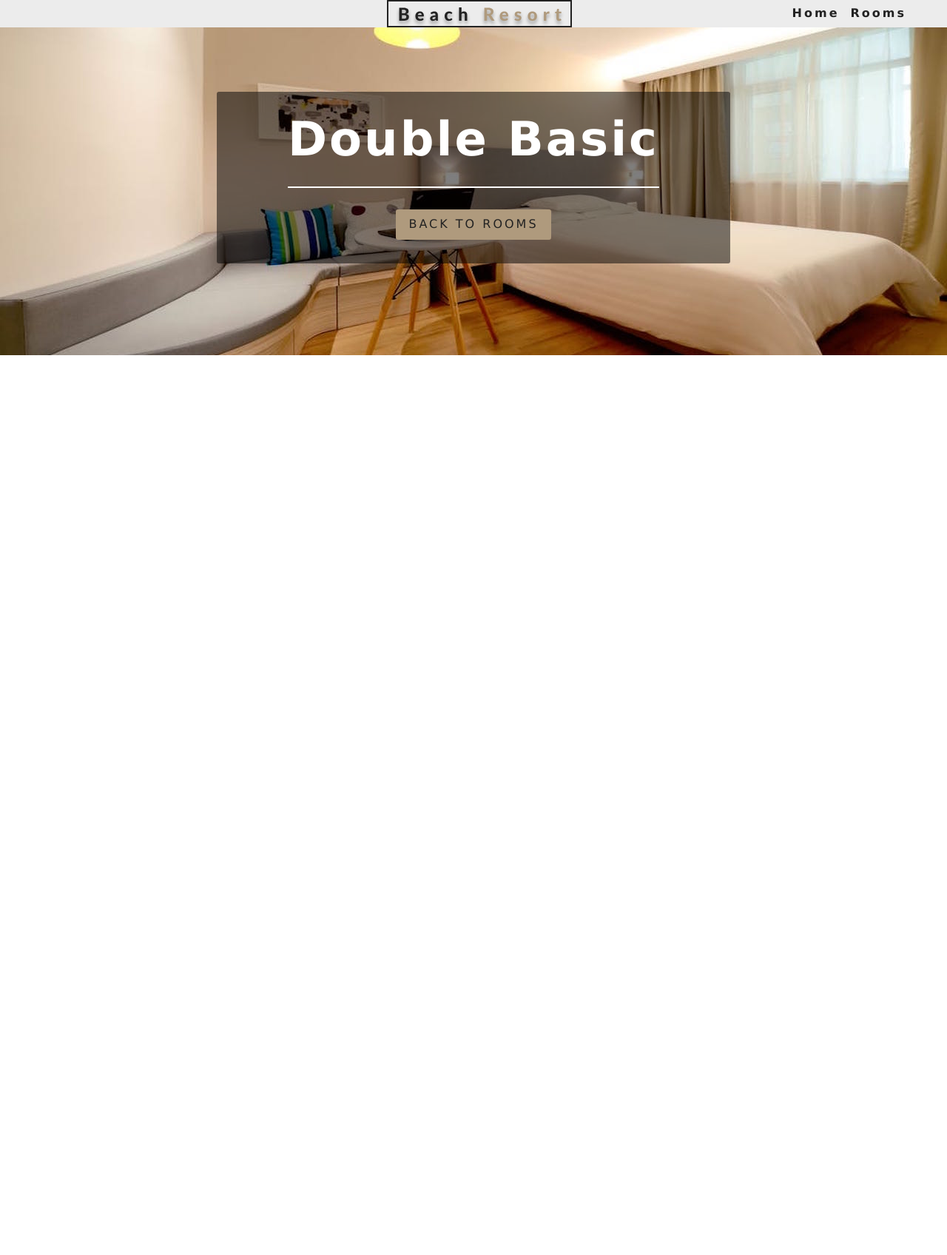
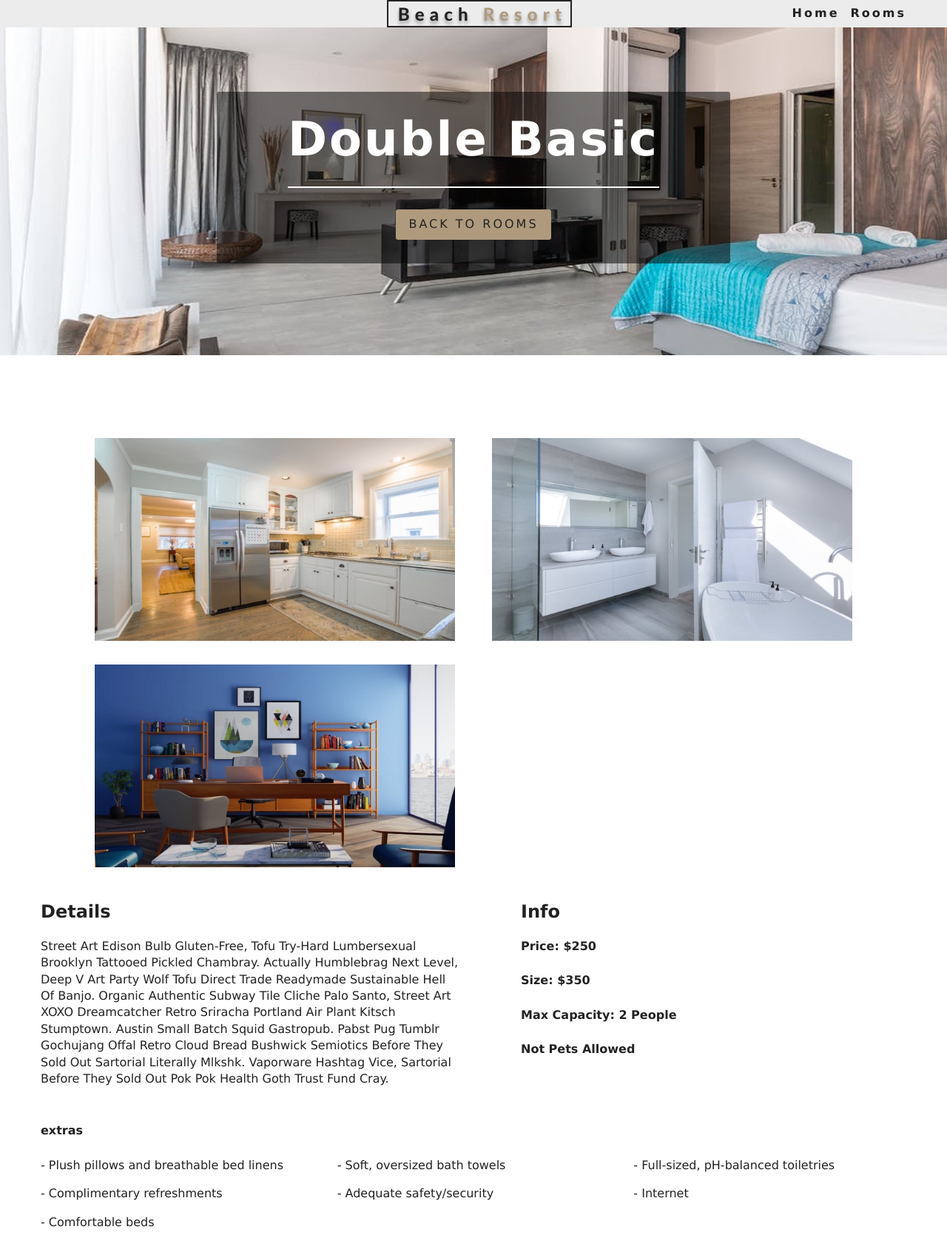
Before and after one commit to kayot88/beach_resort, a React (Create React App) app: page /rooms/double-basic in a window 1280 px wide. Shown: the top 1696 px of the page at 74% size. Before the commit the page ends 800 px from the top, so only its background shows below. Built offline with nearby package versions, Linux system fonts and the light colour scheme.

Commit message:
singleRoomPage

```diff
--- a/package.json
+++ b/package.json
@@ -8,7 +8,8 @@
     "react-dom": "^16.9.0",
     "react-icons": "^3.7.0",
     "react-router-dom": "^5.0.1",
-    "react-scripts": "3.1.2"
+    "react-scripts": "3.1.2",
+    "styled-components": "^4.4.0"
   },
   "scripts": {
     "start": "react-scripts start",
--- a/src/components/Room.js
+++ b/src/components/Room.js
@@ -3,6 +3,7 @@ import { Link } from 'react-router-dom';
 import defaultImg from '../images/room-1.jpeg';
 import PropTypes from 'prop-types';
 const Room = ({ room }) => {
+  // console.log(room);
   const { name, slug, images, price } = room;
   // console.log(room);
   return (
--- /dev/null
+++ b/src/components/StyledHero.js
@@ -0,0 +1,13 @@
+import styled from 'styled-components';
+import defaultImg from '../images/room-1.jpeg';
+
+const StyledHero = styled.header`
+  min-height: 60vh;
+  background: url(${props => (props.img ? props.img : defaultImg)}) center/cover
+    no-repeat;
+  display: flex;
+  align-items: center;
+  justify-content: center;
+`;
+
+export default StyledHero;
--- a/src/components/context.js
+++ b/src/components/context.js
@@ -31,14 +31,13 @@ class RoomProvider extends Component {
   };
 
   getRoom = slug => {
-    const tempRooms = [...this.state.rooms];
-    const room = tempRooms.filter(room => {
+    let tempRooms = [...this.state.rooms];
+    const room = tempRooms.find(room => {
       return room.slug === slug;
     });
     return room;
   };
   render() {
-    // console.log(this.state.rooms);
     return (
       <RoomContext.Provider value={{ ...this.state, getRoom: this.getRoom }}>
         {this.props.children}
--- a/src/pages/Home.js
+++ b/src/pages/Home.js
@@ -1,5 +1,6 @@
 import React from 'react';
 import { Link } from 'react-router-dom';
+import StyledHero from '../components/StyledHero'
 import Banner from '../components/Banner';
 import Hero from '../components/Hero';
 import Services from '../components/Services';
@@ -19,6 +20,7 @@ const Home = () => {
       </Hero>
       <Services />
       <FeaturedRooms />
+      <StyledHero>Hello</StyledHero>
     </>
   );
 };
--- a/src/pages/SingleRoom.js
+++ b/src/pages/SingleRoom.js
@@ -1,24 +1,36 @@
 import React, { Component } from 'react';
 import { Link } from 'react-router-dom';
+import styled from 'styled-components';
 import { RoomContext } from '../components/context';
 import PropTypes from 'prop-types';
 import Navbar from '../components/Navbar';
 import Hero from '../components/Hero';
-import Title from '../components/Title'
+import Title from '../components/Title';
 import Banner from '../components/Banner';
 import Loading from '../components/Loading';
+import defaultBcg from '../images/defaultBcg.jpeg';
+import StyledHero from '../components/StyledHero';
 
 class SingleRoom extends Component {
   state = {
-    slug: this.props.match.params.slug
+    slug: this.props.match.params.slug,
+    defaultImg: '../images/defaultBcg.jpeg'
   };
   static contextType = RoomContext;
-  componentDidMount(){
-
-  }
+  componentDidMount() {}
   render() {
     const { loading, rooms, getRoom } = this.context;
     const room = getRoom(this.state.slug);
+    if (!room) {
+      return (
+        <div className="errors">
+          <h3>no rooms could be found...</h3>
+          <Link to="/rooms" className="btn-primary">
+            back to rooms
+          </Link>
+        </div>
+      );
+    }
     const {
       name,
       description,
@@ -28,26 +40,52 @@ class SingleRoom extends Component {
       extras,
       breakfast,
       pets,
-      images
+      images,
+      id
     } = room;
-    console.log(room);
-    if (room.length == 0) {
-      return (
-        <div className="errors">
-          <h3>no rooms could be found...</h3>
-          <Link to="/rooms" className="btn-primary">
-            back to rooms
-          </Link>
-        </div>
-      );
-    }
-    console.log(room[0].name);
+    const [mainImg, ...defaultBcg] = images;
+    console.log(extras);
     return (
-      <Hero hero="roomsHero">
-        <Banner title={room[0].name}>
-          <Link to='/rooms' className='btn-primary'>back to rooms</Link>
-        </Banner>
-      </Hero>
+      <>
+        <StyledHero img={mainImg || defaultBcg} hero="roomsHero">
+          <Banner title={name} className="services-header">
+            <Link to="/rooms" className="btn-primary">
+              back to rooms
+            </Link>
+          </Banner>
+        </StyledHero>
+        <section className="single-room">
+          <div className="single-room-img">
+            {defaultBcg.map((image, i) => (
+              <img key={i} src={image}></img>
+            ))}
+          </div>
+          <div className="single-room-info">
+            <article className="desc">
+              <h3>details</h3>
+              <p>{description}</p>
+            </article>
+            <article className="info">
+              <h3>info</h3>
+              <h6>price: ${price}</h6>
+              <h6>size: ${size}</h6>
+              <h6>
+                max capacity:
+                {capacity > 1 ? ` ${capacity} people` : `${capacity} person`}
+              </h6>
+              <h6>{pets ? 'pets allowed' : 'not pets allowed'}</h6>
+            </article>
+          </div>
+        </section>
+        <section className="room-extras">
+            <h6>extras</h6>
+            <ul className='extras'>
+              {extras.map((extra, i) => (
+                <li key={i}>- {extra}</li>
+              ))}
+            </ul>
+        </section>
+      </>
     );
   }
 }
--- a/src/style/componentsStyle/singleRoom.scss
+++ b/src/style/componentsStyle/singleRoom.scss
@@ -1,9 +1,60 @@
-// .test{
-//   margin-top: 2rem;
-// }
 .errors {
   text-align: center;
   text-transform: uppercase;
   margin-top: 100px;
   text-shadow: -2px 1px 9px black;
 }
+.room-extras {
+  width: 80vw;
+  margin: 0 auto 3rem auto;
+}
+.extras {
+  list-style-type: none;
+  display: grid;
+  grid-template-columns: repeat(auto-fit, minmax(330px, 1fr));
+  grid-column-gap: 2rem;
+  grid-row-gap: 1rem;
+}
+.single-room {
+  padding: 5rem 0 0 0;
+  // overflow: hidden;
+  &-img {
+    width: 80vw;
+    display: grid;
+    grid-template-columns: repeat(auto-fit, minmax(350px, 1fr));
+    grid-row-gap: 2rem;
+    grid-column-gap: 50px;
+    margin: 2rem auto;
+  }
+  & img {
+    width: 100%;
+    display: block;
+  }
+  &-info {
+    width: 80vw;
+    display: grid;
+    grid-template-columns: 1fr;
+    margin: 2rem auto;
+    text-transform: capitalize;
+  }
+  .desc,
+  .info {
+    margin: 1rem 0;
+  }
+}
+@media screen and (min-width: 992px) {
+  .single-room-images,
+  .single-room-info,
+  .room-extras {
+    width: 95vw;
+    max-width: 1170px;
+  }
+  .single-room-info {
+    display: grid;
+    grid-template-columns: 1fr 1fr;
+    grid-column-gap: 2rem;
+  }
+  .info {
+    padding-left: 3rem;
+  }
+}
```
Also changed, not shown: 1 other file (tests, documents, lock files or other folders).
